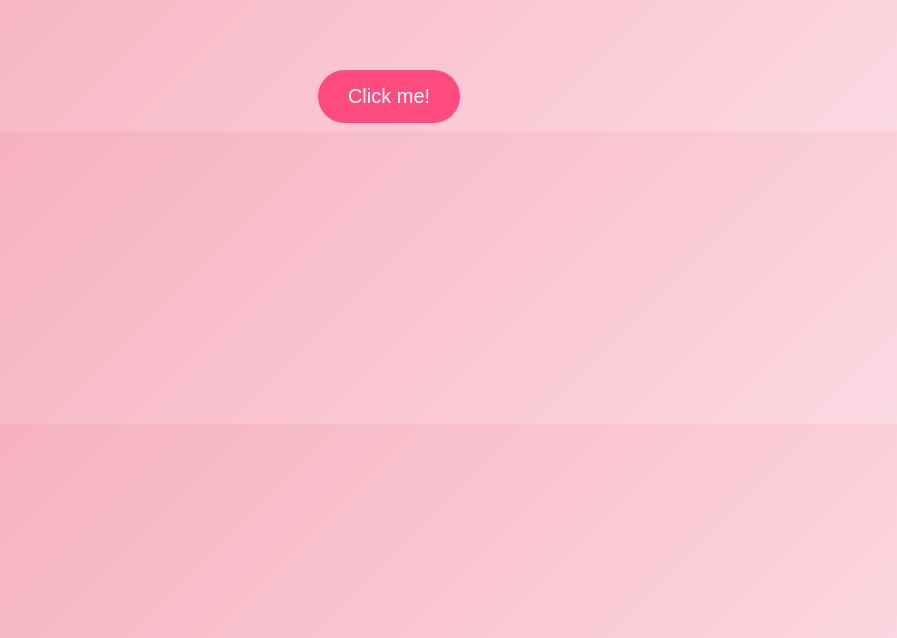
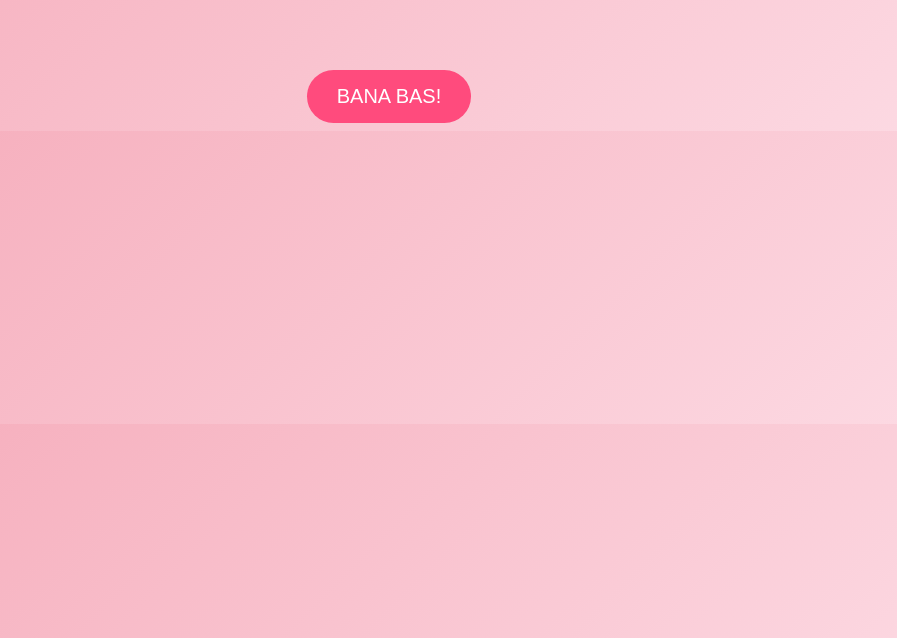
Before and after one commit to NobodyOffcal/nobodyoffcal.github.io, a plain HTML site: page index.html in a window 1280 px wide. Shown: the part 162-800 px from the top of the page, without its empty margins (251-1148 px from the left). Drawn offline with Linux system fonts and the light colour scheme.

Commit message:
Update index.html

```diff
--- a/index.html
+++ b/index.html
@@ -70,7 +70,7 @@
 </head>
 <body>
   <h1>❤️ Yelci ❤️</h1>
-  <button onclick="showNote()">Click me!</button>
+  <button onclick="showNote()">BANA BAS!</button>
   <p id="note">Yelçi askım gotunu operim. 💖</p>
 
   <audio autoplay loop>
```
